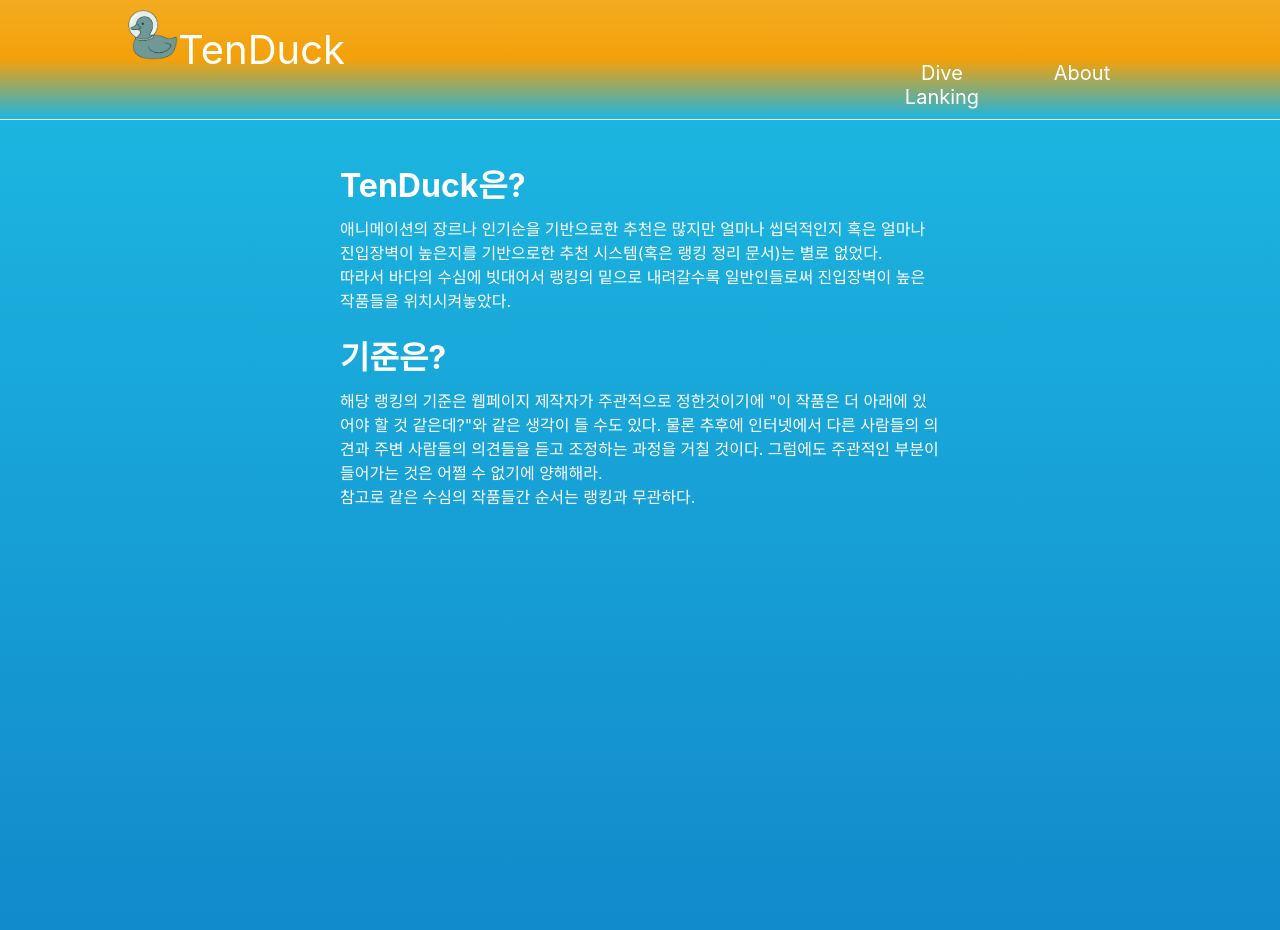
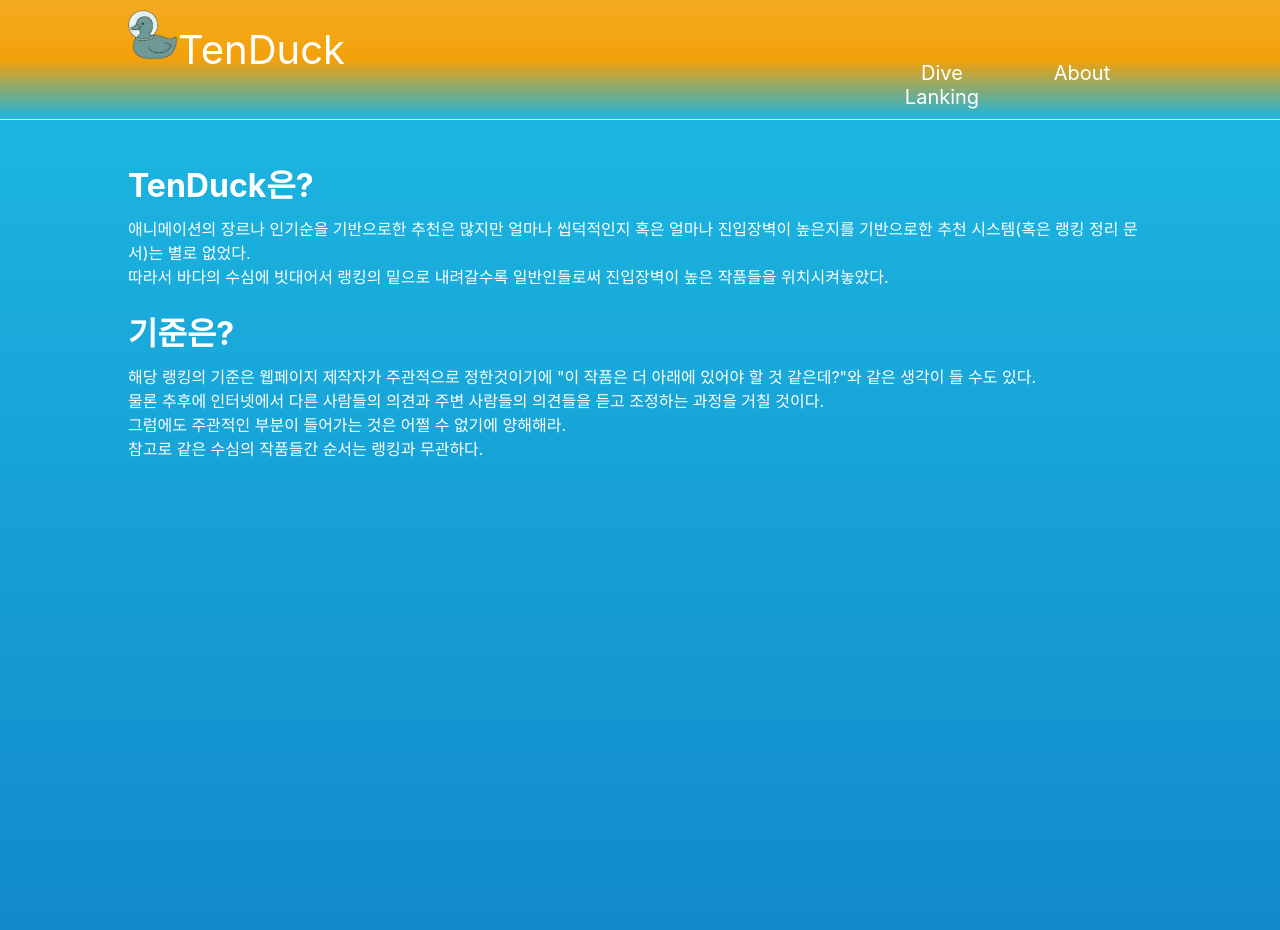
Before and after one commit to glacks06/tenDuck_prject, a React (Create React App) app: page /about in a window 1280 px wide. Shown: the top 930 px of the page. Built offline with nearby package versions, Linux system fonts and the light colour scheme.

Commit message:
about.js의 inner width를 px에서 %단위로 변경

```diff
--- a/src/components/about.js
+++ b/src/components/about.js
@@ -13,8 +13,8 @@ function About(){
                 <p>
                     <h1>기준은?</h1>
                     해당 랭킹의 기준은 웹페이지 제작자가 주관적으로 정한것이기에
-                    "이 작품은 더 아래에 있어야 할 것 같은데?"와 같은 생각이 들 수도 있다.
-                    물론 추후에 인터넷에서 다른 사람들의 의견과 주변 사람들의 의견들을 듣고 조정하는 과정을 거칠 것이다.
+                    "이 작품은 더 아래에 있어야 할 것 같은데?"와 같은 생각이 들 수도 있다.<br/>
+                    물론 추후에 인터넷에서 다른 사람들의 의견과 주변 사람들의 의견들을 듣고 조정하는 과정을 거칠 것이다.<br/>
                     그럼에도 주관적인 부분이 들어가는 것은 어쩔 수 없기에 양해해라.<br/>
                     참고로 같은 수심의 작품들간 순서는 랭킹과 무관하다.
                 </p>
--- a/src/constants/_about_cons.scss
+++ b/src/constants/_about_cons.scss
@@ -2,6 +2,6 @@
 
 $background-gradient: linear-gradient(to bottom, #1CB5E0, rgb(15, 128, 198));
 $flex-gap: 20px;
-$inner-w: 600px;
+$inner-w: 80%;
 $inner-vertical-margin: 40px;
 $h1-bottom-margin: 10px;
```
